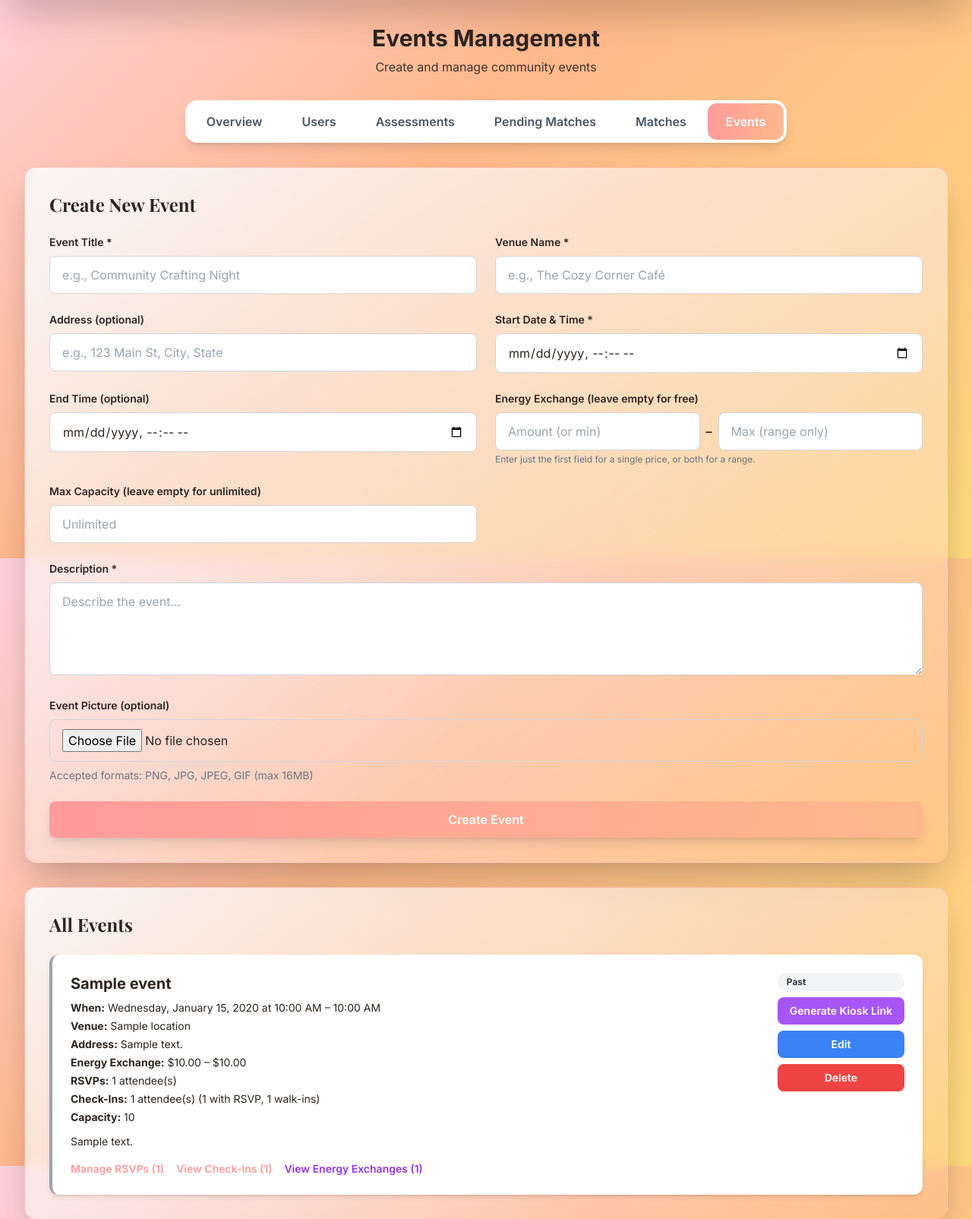
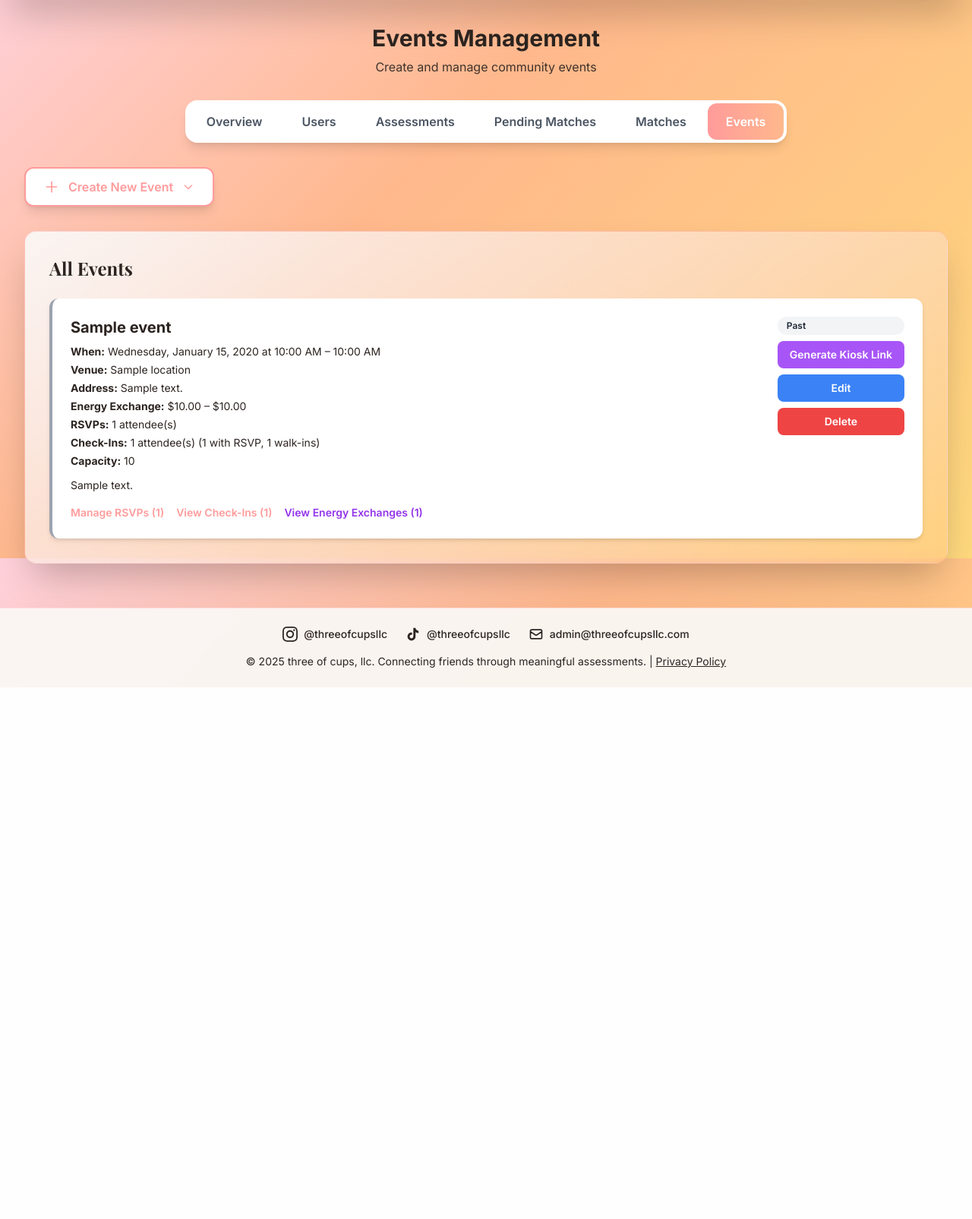
Before and after one commit to raazr62/ThreeOfCupsLLC_flask, a Python web app: template templates/admin_events.html in a window 1280 px wide. Shown: the part 65-1670 px from the top of the page at 76% size. After the commit the page ends 970 px from the top, so only its background shows below. Run offline with Jinja, Linux system fonts and the light colour scheme; the template is opened without the code that fills it: most values are stand-ins (such as "Sample title", 1, 10 or a date in 2020); some libraries are stand-ins or nearby versions.

Commit message:
update event page styling

```diff
--- a/templates/admin_events.html
+++ b/templates/admin_events.html
@@ -73,8 +73,20 @@
         </div>
 
         <!-- Create New Event Form -->
-        <div class="dark-card rounded-2xl shadow-2xl p-8 mb-8">
-            <h3 class="text-2xl font-bold text-text-primary mb-6 font-brand">Create New Event</h3>
+        <div class="mb-8">
+            <button type="button" id="toggleCreateEvent"
+                    onclick="(function(){var f=document.getElementById('createEventForm');var icon=document.getElementById('createEventChevron');var open=!f.classList.contains('hidden');f.classList.toggle('hidden',open);icon.style.transform=open?'':'rotate(180deg)';})()"
+                    class="flex items-center gap-3 bg-white text-primary border-2 border-primary font-semibold px-6 py-3 rounded-xl shadow-lg hover:bg-primary hover:text-white transition-all duration-300">
+                <svg class="w-5 h-5" fill="none" stroke="currentColor" viewBox="0 0 24 24">
+                    <path stroke-linecap="round" stroke-linejoin="round" stroke-width="2" d="M12 4v16m8-8H4"/>
+                </svg>
+                Create New Event
+                <svg id="createEventChevron" class="w-4 h-4 transition-transform duration-300" fill="none" stroke="currentColor" viewBox="0 0 24 24">
+                    <path stroke-linecap="round" stroke-linejoin="round" stroke-width="2" d="M19 9l-7 7-7-7"/>
+                </svg>
+            </button>
+            <div id="createEventForm" class="hidden mt-4">
+            <div class="dark-card rounded-2xl shadow-2xl p-8">
             <form method="POST" enctype="multipart/form-data" class="space-y-6">
                 <div class="grid grid-cols-1 md:grid-cols-2 gap-6">
                     <div>
@@ -155,6 +167,8 @@
                     Create Event
                 </button>
             </form>
+            </div>
+            </div>
         </div>
 
         <!-- Existing Events -->
```
